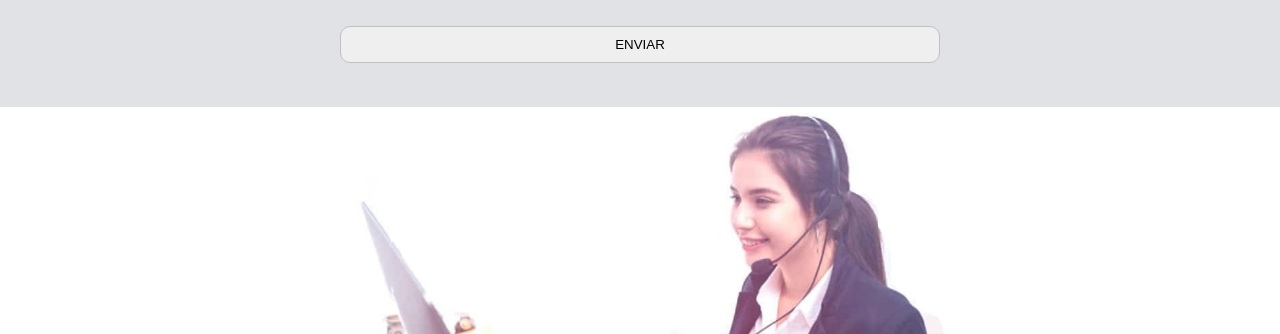
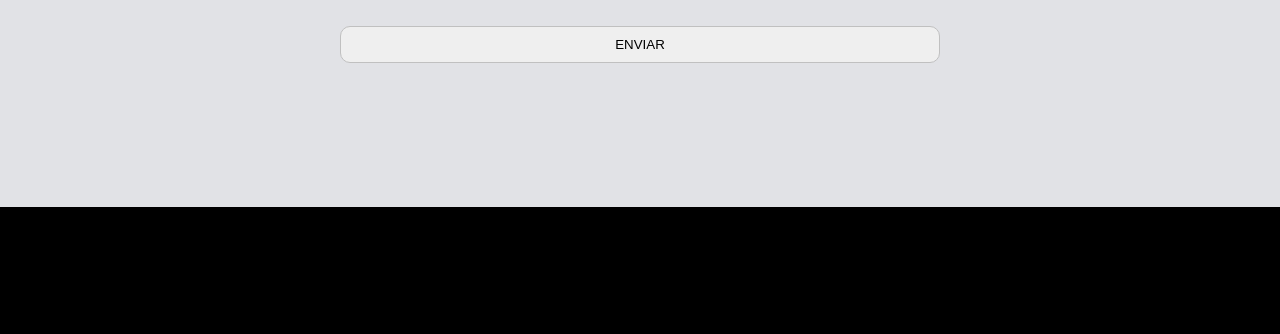
Before and after one commit to WARFiuba/PROYECTOCATERINGCAC, a plain HTML site: page contacto.html in a window 1280 px wide. Shown: the part 1930-2264 px from the top of the page. Drawn offline with Linux system fonts and the light colour scheme.

Commit message:
imagen contacto

```diff
--- a/contacto.html
+++ b/contacto.html
@@ -53,7 +53,8 @@
           <option value="" disabled selected>Selecciona una opción...</option>
           <option value="value1">CONSULTA</option>
           <option value="value2">RECLAMO</option>
-          <option value="value3">FELICITACIÓN</option></select
+          <option value="value3">FELICITACIÓN</option>
+        </select
         ><br /><br />
         <label for="name">Nombre</label><br />
         <input type="text" name="name" id="name" required /><br />
@@ -72,10 +73,6 @@
         ><br />
         <input type="submit" value="ENVIAR" />
       </form>
-      <img
-        src="./img/contacto.jpeg"
-        alt="persona contestando dudas en una computadora"
-      />
     </main>
     <footer class="footer">
       <div class="footer-content container">
```
